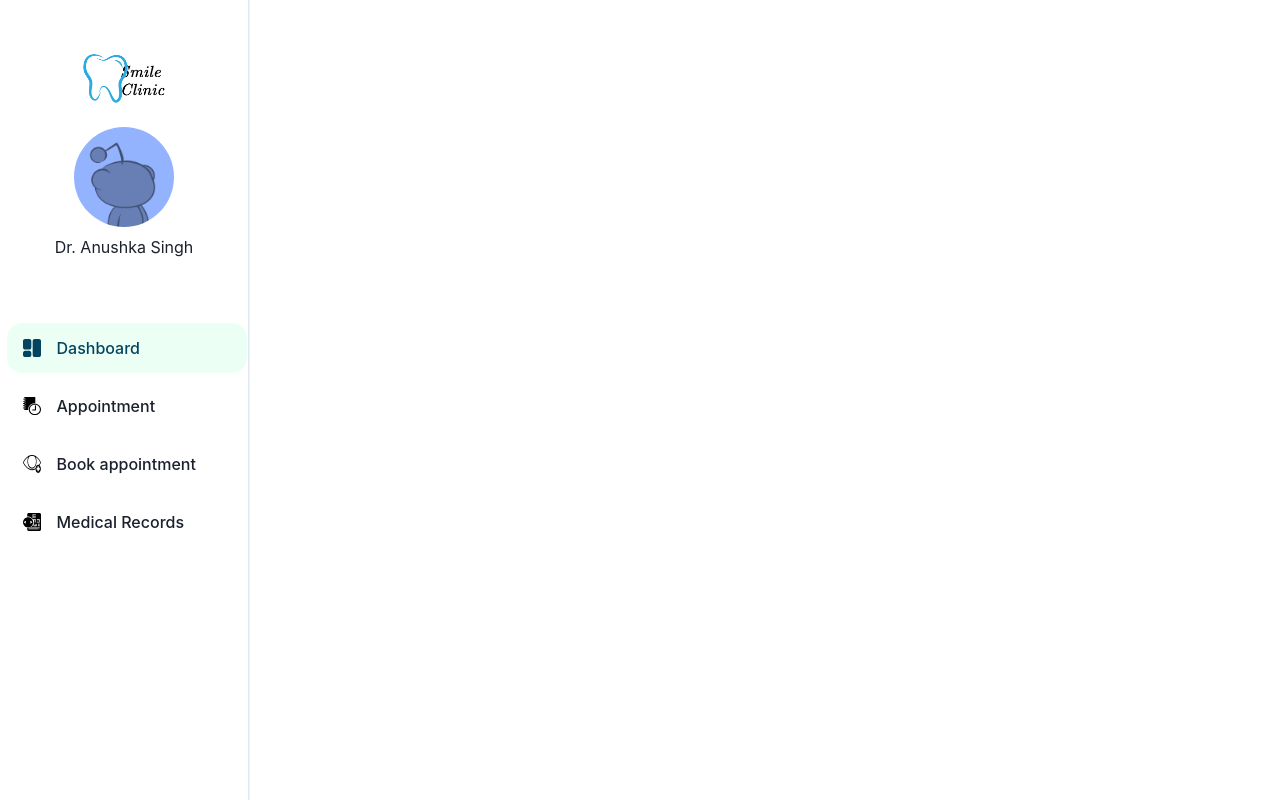
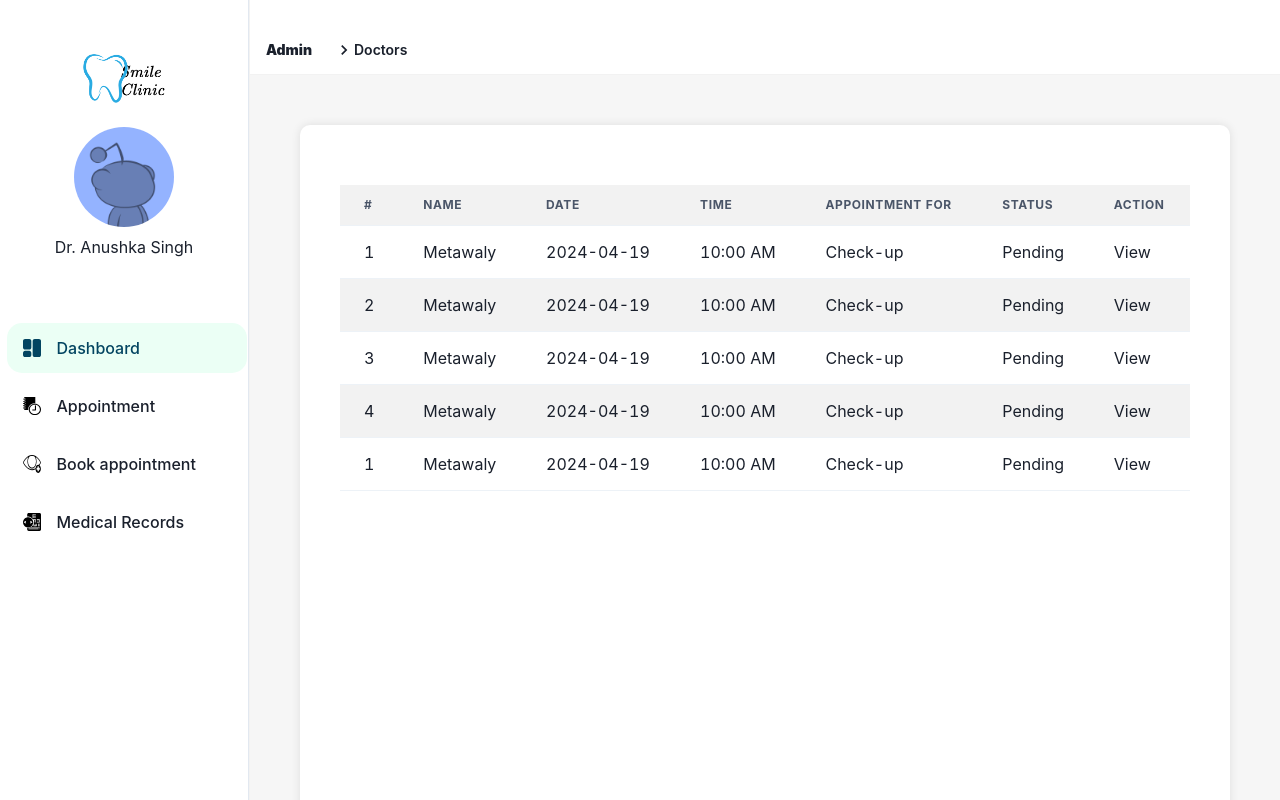
Before and after one commit to Smile-T1/smile-frontend, a React (Vite) app: page /admin/doctors in a window 1280 px wide. Shown: the top 800 px of the page. Built offline with nearby package versions, Linux system fonts and the light colour scheme.

Commit message:
Update component imports and routes in App.jsx, add new components in AdminDashboard.jsx, update CSS in OverviewCard.css and Table_Data.css, update data and map function in Table_Data.jsx, update CSS in AdminDashboard.css

```diff
--- a/src/App.jsx
+++ b/src/App.jsx
@@ -17,6 +17,9 @@ import Book_appointment_Patient from "./Pages/Patient/Book_appointment/Book_appo
 import Medical_records_Patient from "./Pages/Patient/Medical_Records/Medical_Records.jsx";
 import PatientRegistration from "./Pages/Admin/PatientRegistration/PatientRegistration.jsx";
 import DoctorRegistration from "./Pages/Admin/DoctorRegistration/DoctorRegistration.jsx";
+import RequestedAppointments from "./Pages/Admin/RequestedAppointments/RequestedAppointments.jsx";
+import Patients from "./Pages/Admin/Patients/Patients.jsx";
+import Doctors from "./Pages/Admin/Doctors/Doctors.jsx";
 import styled from "styled-components";
 
 const PageContainer = styled.div`
@@ -60,6 +63,12 @@ function App() {
               path="/admin/doctor_registration"
               element={<DoctorRegistration />}
             />
+            <Route
+              path="/admin/appointments"
+              element={<RequestedAppointments />}
+            />
+            <Route path="/admin/patients" element={<Patients />} />
+            <Route path="/admin/doctors" element={<Doctors />} />
           </Routes>
         </ChakraProvider>
       </PageContainer>
--- a/src/Components/OverviewCards/OverviewCard.css
+++ b/src/Components/OverviewCards/OverviewCard.css
@@ -16,6 +16,15 @@
   text-align: end;
 }
 
+.Overview-card:hover {
+  background-color: #002b6c;
+  cursor: pointer;
+}
+
+#card2:hover {
+  background: linear-gradient(135deg, #cbd8ec 0%, #f5f7fa 100%);
+  transition: 2s ease;
+}
 @media (max-width: 768px) {
   .Overview-card {
     width: 130px;
--- a/src/Components/Table_Data/Table_Data.css
+++ b/src/Components/Table_Data/Table_Data.css
@@ -1,5 +1,35 @@
+table {
+  width: 100%;
+  border-collapse: collapse;
+}
+
+th,
+td {
+  padding: 12px 8px;
+  text-align: left;
+  border-bottom: 1px solid #ddd;
+}
+
+th {
+  background-color: #f2f2f2;
+  font-weight: bold;
+}
+
+tr:nth-child(even) {
+  background-color: #f2f2f2;
+}
+
+tr:hover {
+  background-color: #ddd;
+}
+
 @media (max-width: 768px) {
   .table-container {
     width: 300px;
   }
+  /* change font size */
+  th,
+  td {
+    font-size: 0.8em;
+  }
 }
--- a/src/Components/Table_Data/Table_Data.jsx
+++ b/src/Components/Table_Data/Table_Data.jsx
@@ -10,11 +10,61 @@ import {
 } from "@chakra-ui/react";
 import "./Table_Data.css";
 
+const appointmentsData = [
+  // Replace with your actual data array objects
+  {
+    id: 1,
+    name: "Metawaly",
+    date: "2024-04-19",
+    time: "10:00 AM",
+    appointmentFor: "Check-up",
+    status: "Pending",
+    action: "View",
+  },
+  {
+    id: 2,
+    name: "Metawaly",
+    date: "2024-04-19",
+    time: "10:00 AM",
+    appointmentFor: "Check-up",
+    status: "Pending",
+    action: "View",
+  },
+  {
+    id: 3,
+    name: "Metawaly",
+    date: "2024-04-19",
+    time: "10:00 AM",
+    appointmentFor: "Check-up",
+    status: "Pending",
+    action: "View",
+  },
+  {
+    id: 4,
+    name: "Metawaly",
+    date: "2024-04-19",
+    time: "10:00 AM",
+    appointmentFor: "Check-up",
+    status: "Pending",
+    action: "View",
+  },
+  {
+    id: 1,
+    name: "Metawaly",
+    date: "2024-04-19",
+    time: "10:00 AM",
+    appointmentFor: "Check-up",
+    status: "Pending",
+    action: "View",
+  },
+  // ... other appointments
+];
+
 function Table_Data() {
   return (
     <div className="table-container">
       <TableContainer>
-        <Table size="sm">
+        <Table variant="simple">
           <Thead>
             <Tr>
               <Th>#</Th>
@@ -27,15 +77,17 @@ function Table_Data() {
             </Tr>
           </Thead>
           <Tbody>
-            <Tr>
-              <Td>1</Td>
-              <Td>Dr. Smith</Td>
-              <Td>2024-04-19</Td>
-              <Td>10:00 AM</Td>
-              <Td>Check-up</Td>
-              <Td>Pending</Td>
-              <Td>View</Td>
-            </Tr>
+            {appointmentsData.map((appointment) => (
+              <Tr key={appointment.id}>
+                <Td>{appointment.id}</Td>
+                <Td>{appointment.name}</Td>
+                <Td>{appointment.date}</Td>
+                <Td>{appointment.time}</Td>
+                <Td>{appointment.appointmentFor}</Td>
+                <Td>{appointment.status}</Td>
+                <Td>{appointment.action}</Td>
+              </Tr>
+            ))}
           </Tbody>
         </Table>
       </TableContainer>
--- a/src/Pages/Admin/Dashboard/AdminDashboard.css
+++ b/src/Pages/Admin/Dashboard/AdminDashboard.css
@@ -71,6 +71,24 @@
   color: white;
 }
 
+.table-container {
+  padding-top: 10px;
+  padding-bottom: 10px;
+  margin-top: 30px;
+  margin-left: 20px;
+  margin-right: 20px;
+  border-radius: 10px;
+  background-color: white;
+  display: flex;
+  flex-direction: column;
+  text-align: center;
+}
+
+#app {
+  text-align: start;
+  margin-left: 50px;
+}
+
 @media (max-width: 768px) {
   .cards-container {
     margin-left: 1rem;
@@ -99,4 +117,7 @@
     display: flex;
     justify-content: center;
   }
+  #app {
+    margin-left: 20px;
+  }
 }
--- a/src/Pages/Admin/Dashboard/AdminDashboard.jsx
+++ b/src/Pages/Admin/Dashboard/AdminDashboard.jsx
@@ -34,12 +34,15 @@ function AdminDashboard() {
           <div className="view">
             <p id="requests">+15 more requests</p>
             <button id="view-requests">
-              <Link to="/admin/requests">View all</Link>
+              <Link to="/admin/appointments">View all</Link>
             </button>
           </div>
         </div>
-        <div className="table">
-          <Table_Data />
+        <div className="table-container">
+          <h3 id="app">Booked Appointments list</h3>
+          <div className="table">
+            <Table_Data />
+          </div>
         </div>
       </div>
     </div>
--- /dev/null
+++ b/src/Pages/Admin/Doctors/Doctors.css
@@ -0,0 +1,25 @@
+.doctors {
+  min-height: 100vh;
+  background-color: #f6f6f6;
+}
+
+.doctors-container {
+  margin-top: 50px;
+  margin-left: 50px;
+  margin-right: 50px;
+  margin-bottom: 50px;
+  min-height: 100vh;
+  padding: 20px;
+  border-radius: 10px;
+  background-color: #ffffff;
+  box-shadow: 0 0 10px rgba(0, 0, 0, 0.1);
+}
+
+@media (max-width: 768px) {
+  .doctors-container {
+    margin-top: 20px;
+    margin-left: 1px;
+    margin-right: 20px;
+    margin-bottom: 20px;
+  }
+}
--- /dev/null
+++ b/src/Pages/Admin/Doctors/Doctors.jsx
@@ -0,0 +1,26 @@
+import React from "react";
+import { useEffect, useState } from "react";
+import Table_Data from "../../../Components/Table_Data/Table_Data";
+import "./Doctors.css";
+import Header_Pages from "../../../Components/Header_Pages/Header_Pages";
+
+function Doctors() {
+  const [doctors, setDoctors] = useState([]);
+
+  //   useEffect(() => {
+  //     fetch("http://localhost:3001/doctors")
+  //       .then((response) => response.json())
+  //       .then((data) => setDoctors(data));
+  //   }, []);
+
+  return (
+    <div className="doctors">
+      <Header_Pages type="Admin" header="Doctors" />
+      <div className="doctors-container">
+        <Table_Data doctors={doctors} />
+      </div>
+    </div>
+  );
+}
+
+export default Doctors;
--- /dev/null
+++ b/src/Pages/Admin/Patients/Patients.css
@@ -0,0 +1,25 @@
+.patients {
+  min-height: 100vh;
+  background-color: #f6f6f6;
+}
+
+.patients-container {
+  margin-top: 50px;
+  margin-left: 50px;
+  margin-right: 50px;
+  margin-bottom: 50px;
+  min-height: 100vh;
+  padding: 20px;
+  border-radius: 10px;
+  background-color: #ffffff;
+  box-shadow: 0 0 10px rgba(0, 0, 0, 0.1);
+}
+
+@media (max-width: 768px) {
+  .patients-container {
+    margin-top: 20px;
+    margin-left: 1px;
+    margin-right: 20px;
+    margin-bottom: 20px;
+  }
+}
--- /dev/null
+++ b/src/Pages/Admin/Patients/Patients.jsx
@@ -0,0 +1,26 @@
+import React from "react";
+import { useEffect, useState } from "react";
+import Table_Data from "../../../Components/Table_Data/Table_Data";
+import "./Patients.css";
+import Header_Pages from "../../../Components/Header_Pages/Header_Pages";
+
+function Patients() {
+  const [appointments, setAppointments] = useState([]);
+
+  useEffect(() => {
+    fetch("http://localhost:3001/appointments")
+      .then((response) => response.json())
+      .then((data) => setAppointments(data));
+  }, []);
+
+  return (
+    <div className="patients">
+      <Header_Pages type="Admin" header="Patients" />
+      <div className="patients-container">
+        <Table_Data appointments={appointments} />
+      </div>
+    </div>
+  );
+}
+
+export default Patients;
--- /dev/null
+++ b/src/Pages/Admin/RequestedAppointments/RequestedAppointments.css
@@ -0,0 +1,25 @@
+.appointment_admin {
+  min-height: 100vh;
+  background-color: #f6f6f6;
+}
+
+.Book_appointment_Patient_Page {
+  margin-top: 50px;
+  margin-left: 50px;
+  margin-right: 50px;
+  margin-bottom: 50px;
+  min-height: 100vh;
+  padding: 20px;
+  border-radius: 10px;
+  background-color: #ffffff;
+  box-shadow: 0 0 10px rgba(0, 0, 0, 0.1);
+}
+
+@media (max-width: 768px) {
+  .Book_appointment_Patient_Page {
+    margin-top: 20px;
+    margin-left: 1px;
+    margin-right: 20px;
+    margin-bottom: 20px;
+  }
+}
--- /dev/null
+++ b/src/Pages/Admin/RequestedAppointments/RequestedAppointments.jsx
@@ -0,0 +1,26 @@
+import React from "react";
+import { useEffect, useState } from "react";
+import Table_Data from "../../../Components/Table_Data/Table_Data";
+import "./RequestedAppointments.css";
+import Header_Pages from "../../../Components/Header_Pages/Header_Pages";
+
+function RequestedAppointments() {
+  const [appointments, setAppointments] = useState([]);
+
+  //   useEffect(() => {
+  //     fetch("http://localhost:3001/appointments")
+  //       .then((response) => response.json())
+  //       .then((data) => setAppointments(data));
+  //   }, []);
+
+  return (
+    <div className="appointment_admin">
+      <Header_Pages type="Admin" header="Requested Appointments" />
+      <div className="Book_appointment_Patient_Page">
+        <Table_Data appointments={appointments} />
+      </div>
+    </div>
+  );
+}
+
+export default RequestedAppointments;
```
